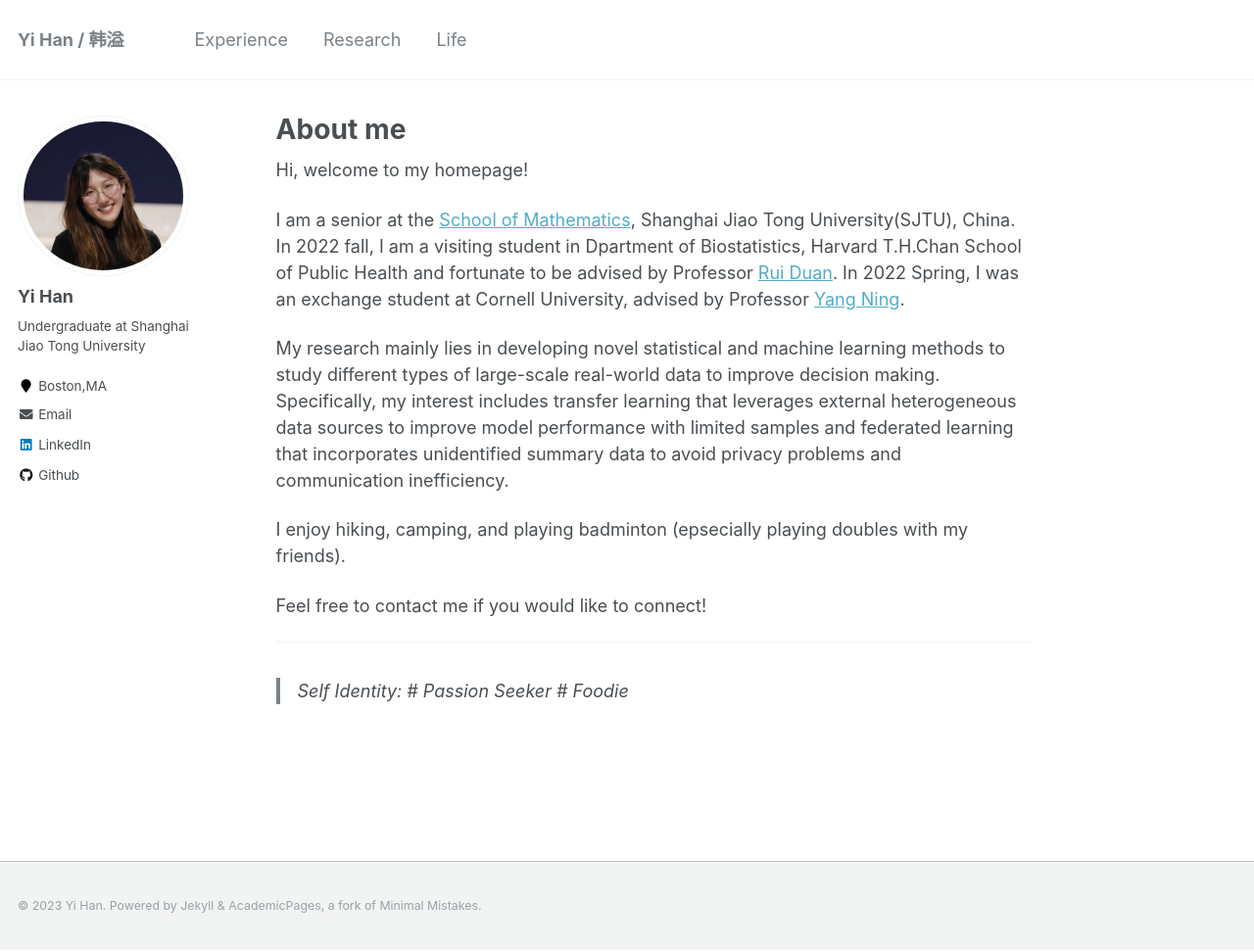
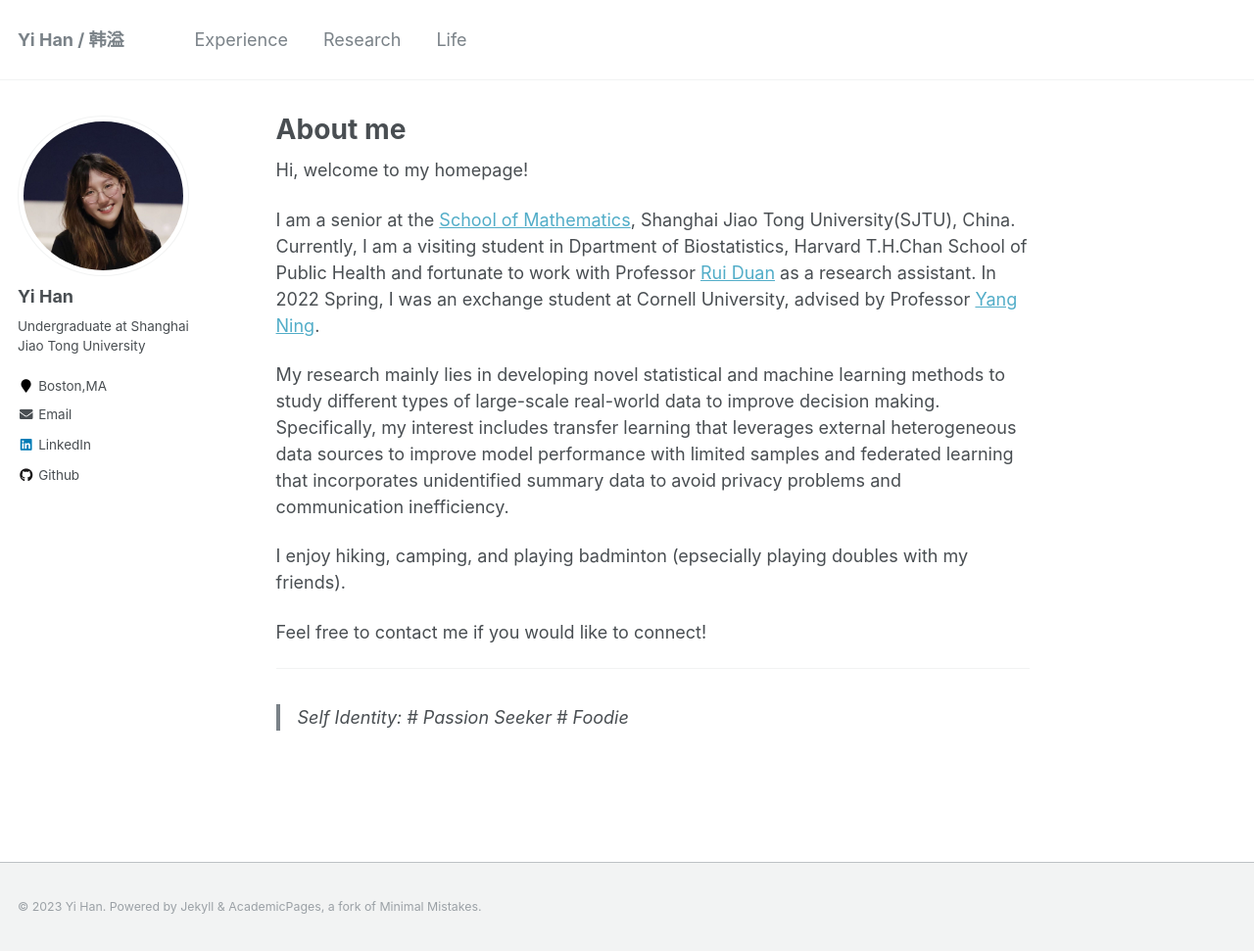
Before and after one commit to yiiihan/yiiihan.github.io, a Jekyll site: the page built from _pages/about.md, in a window 1280 px wide and 971 px high. Shown: the whole window at 98% size. Built offline with Jekyll 4.4.1, drawn with Linux system fonts in a browser that asks for light colours.

Commit message:
Update about.md

```diff
--- a/_pages/about.md
+++ b/_pages/about.md
@@ -12,7 +12,7 @@ redirect_from:
 
 Hi, welcome to my homepage!
 
-I am a senior at the [School of Mathematics](https://math.sjtu.edu.cn), Shanghai Jiao Tong University(SJTU), China. In 2022 fall, I am a visiting student in Dpartment of Biostatistics, Harvard T.H.Chan School of Public Health and fortunate to be advised by Professor [Rui Duan](https://sites.google.com/view/ruiduan/). In 2022 Spring, I was an exchange student at Cornell University, advised by Professor [Yang Ning](https://yangning.stat.cornell.edu).
+I am a senior at the [School of Mathematics](https://math.sjtu.edu.cn), Shanghai Jiao Tong University(SJTU), China. Currently, I am a visiting student in Dpartment of Biostatistics, Harvard T.H.Chan School of Public Health and fortunate to work with Professor [Rui Duan](https://sites.google.com/view/ruiduan/) as a research assistant. In 2022 Spring, I was an exchange student at Cornell University, advised by Professor [Yang Ning](https://yangning.stat.cornell.edu).
 
 My research mainly lies in developing novel statistical and machine learning methods to study different types of large-scale real-world data to improve decision making. Specifically, my interest includes transfer learning that leverages external heterogeneous data sources to improve model performance with limited samples and federated learning that incorporates unidentified summary data to avoid privacy problems and communication inefficiency.
 
```
